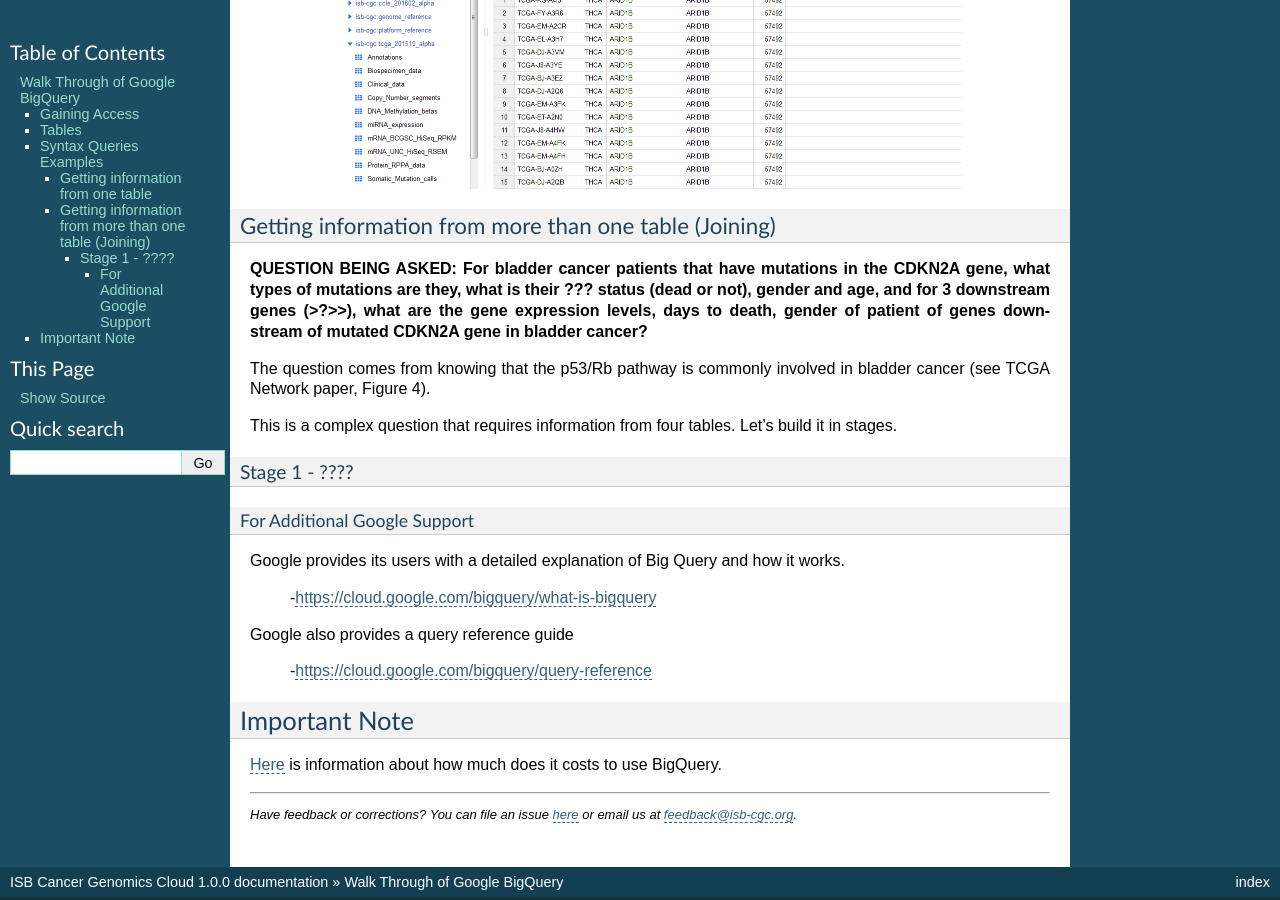
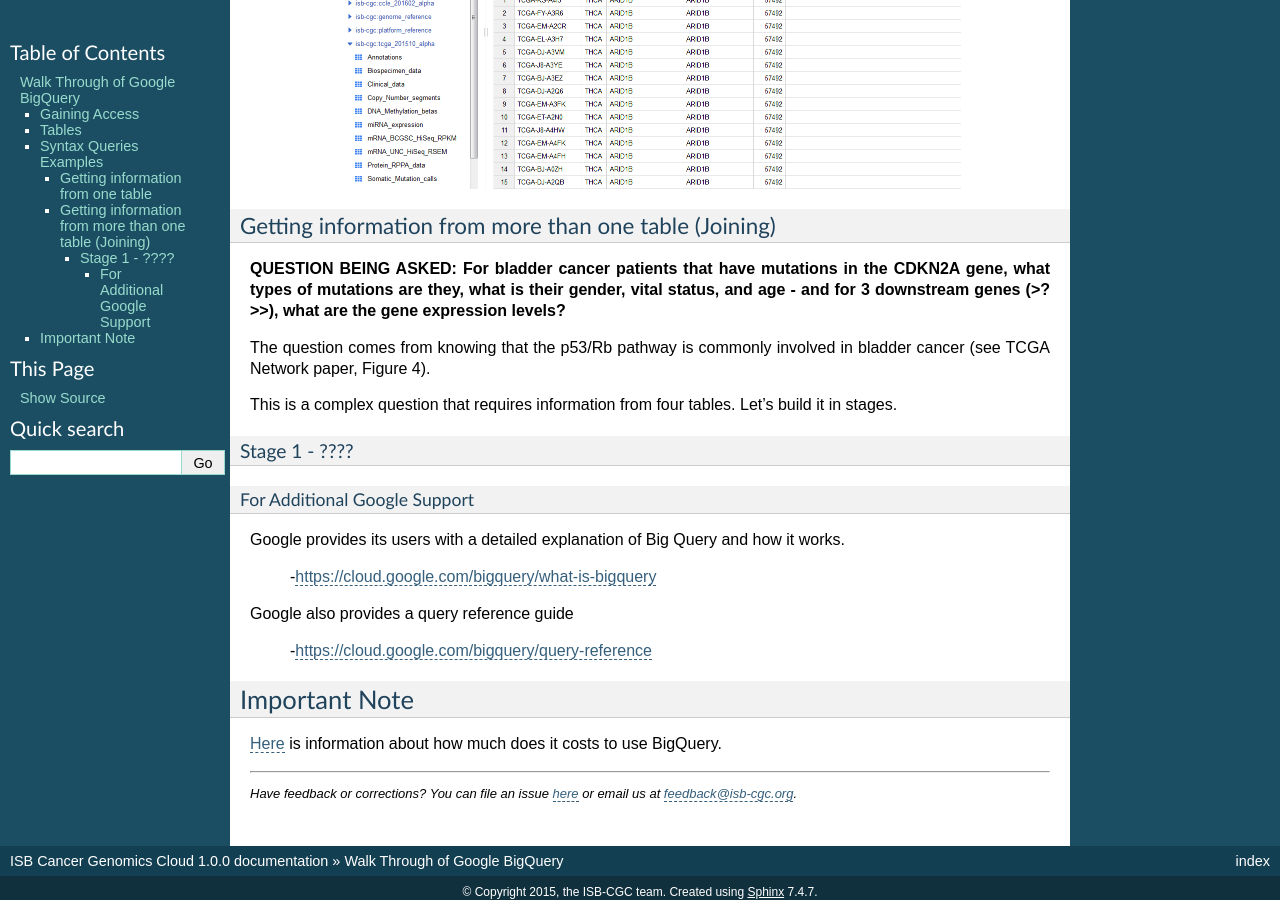
Before and after one commit to isb-cgc/readthedocs, a Sphinx documentation site: the page built from docs/source/sections/progapi/bigqueryGUI/WalkthroughOfGoogleBigQuery.rst, in a window 1280 px wide and 900 px high, scrolled down 1996 px. Built offline with Sphinx 7.4.7, drawn with Linux system fonts in a browser that asks for light colours.

Commit message:
Update WalkthroughOfGoogleBigQuery.rst

```diff
--- a/docs/source/sections/progapi/bigqueryGUI/WalkthroughOfGoogleBigQuery.rst
+++ b/docs/source/sections/progapi/bigqueryGUI/WalkthroughOfGoogleBigQuery.rst
@@ -72,7 +72,7 @@
 Getting information from more than one table (Joining)
 ######################################################
 
-**QUESTION BEING ASKED: For bladder cancer patients that have mutations in the CDKN2A gene, what types of mutations are they, what is their ??? status (dead or not), gender and age, and for 3 downstream genes (>?>>), what are the gene expression levels, days to death, gender of patient of genes downstream of mutated CDKN2A gene in bladder cancer?**
+**QUESTION BEING ASKED: For bladder cancer patients that have mutations in the CDKN2A gene, what types of mutations are they, what is their gender, vital status, and age - and for 3 downstream genes (>?>>), what are the gene expression levels?**
 
 The question comes from knowing that the p53/Rb pathway is commonly involved in bladder cancer (see TCGA Network paper, Figure 4).
 
```
